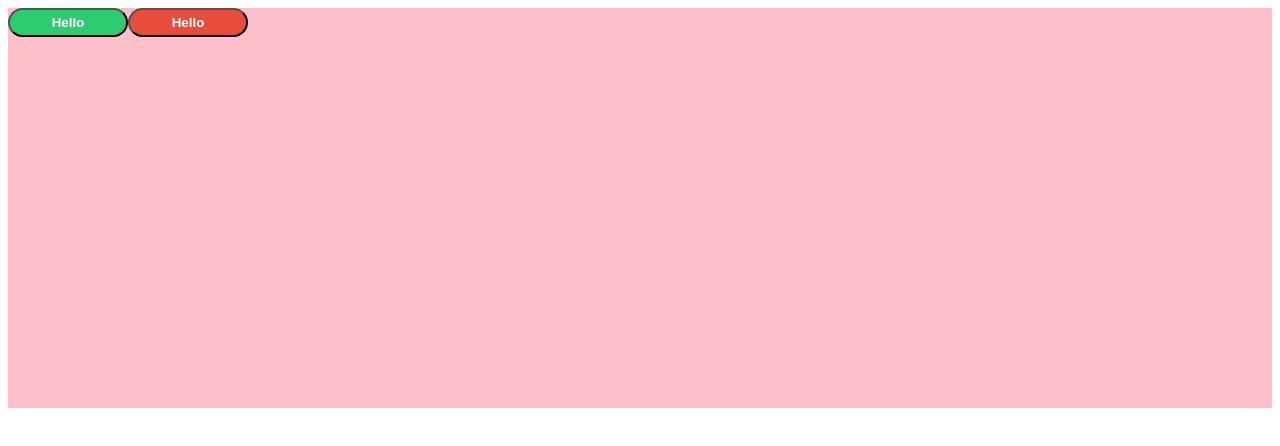
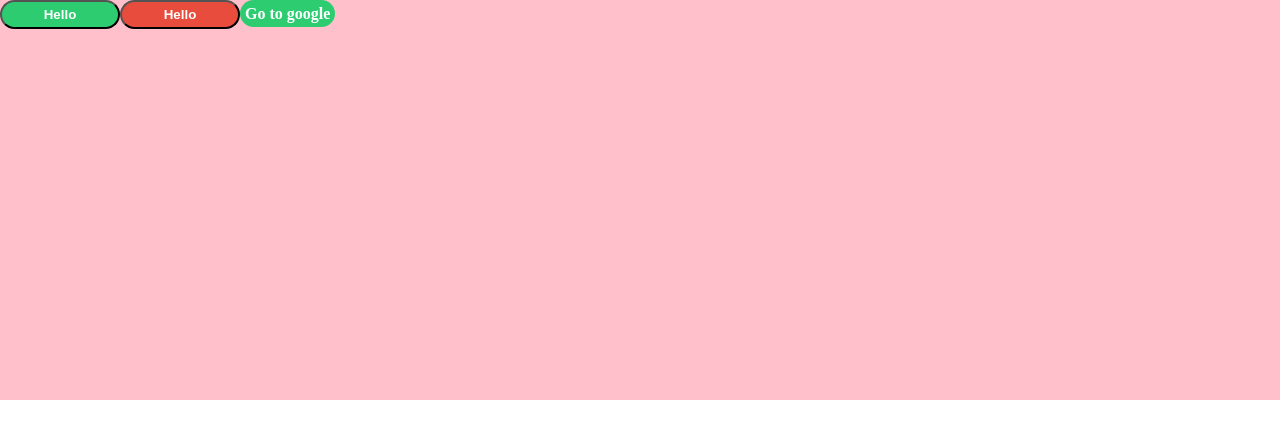
Before and after one commit to dasom0801/styled-awesomeness, a React (Create React App) app: page / in a window 1280 px wide. Shown: the top 446 px of the page. Built offline with nearby package versions, Linux system fonts and the light colour scheme.

Commit message:
#3 injectGlobal and Extend

```diff
--- a/src/App.js
+++ b/src/App.js
@@ -1,12 +1,21 @@
 import React, { Component} from 'react';
-import styled from 'styled-components';
+import styled, { createGlobalStyle } from 'styled-components';
+
+const GlobalStyle = createGlobalStyle`
+  body{
+    padding: 0;
+    margin: 0;
+  }
+`;
 
 class App extends Component {
   render() {
     return (
       <Container>
+        <GlobalStyle />
         <Button>Hello</Button>
         <Button danger>Hello</Button>
+        <Anchor as='a' href='http://google.com'>Go to google</Anchor>
       </Container>
     );
   }
@@ -33,4 +42,8 @@
   background-color: ${props => (props.danger ? '#e74c3c': '#2ecc71')};
 `;
 
+const Anchor = styled(Button)`
+  text-decoration: none;
+`;
+
 export default App;
```
